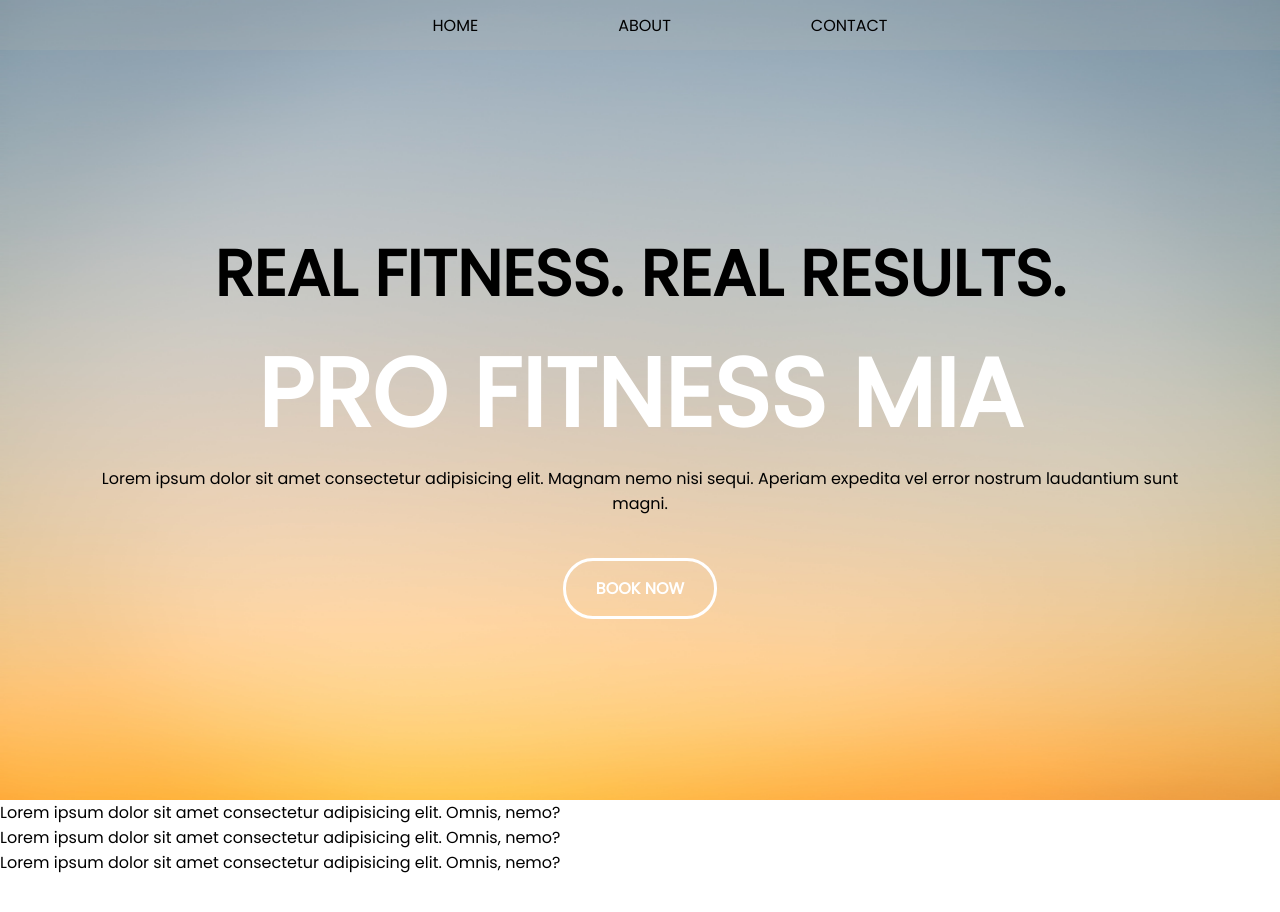
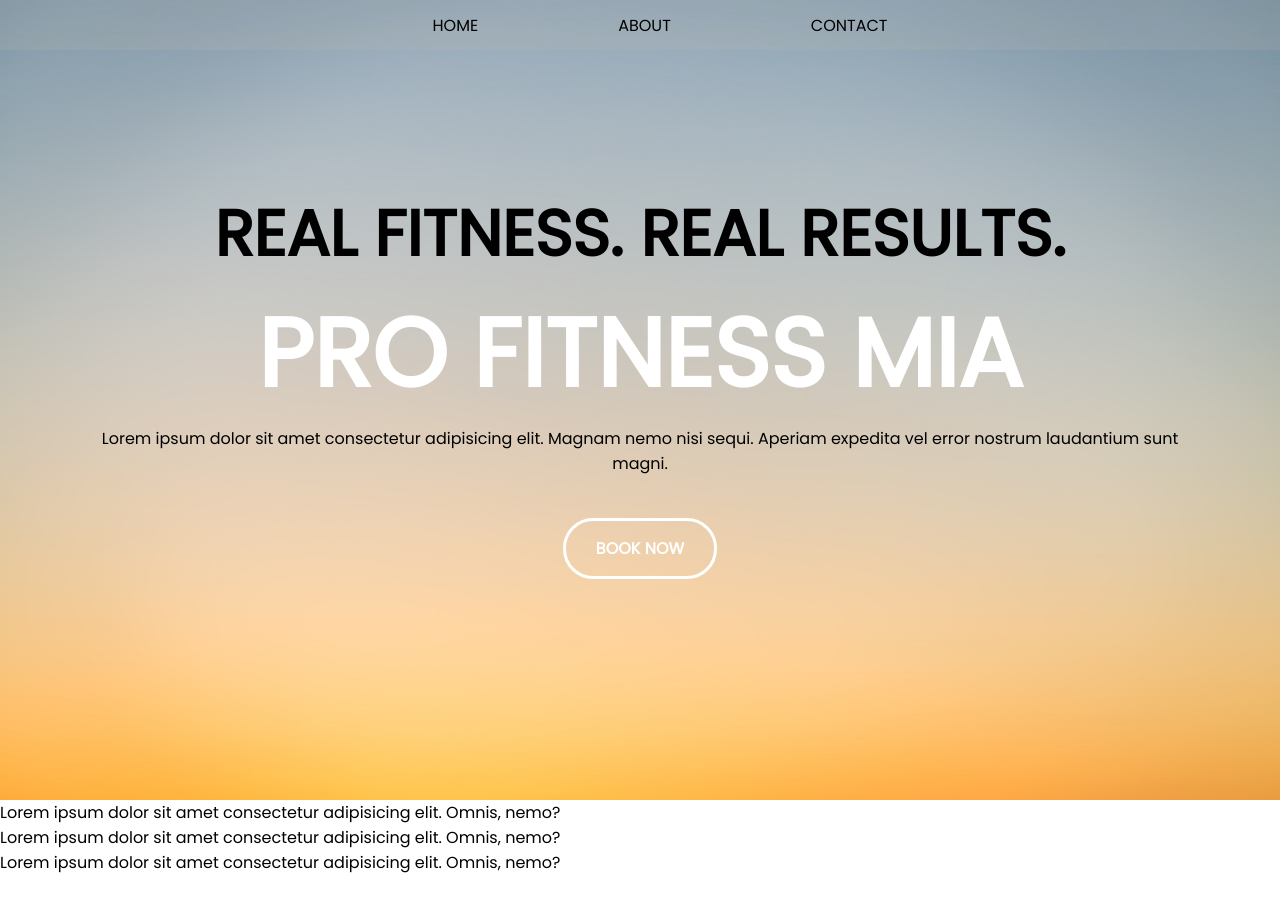
Before and after one commit to melissaarrington1/pro-fitness-mia, a plain HTML site: page index.html in a window 1280 px wide. Shown: the top 912 px of the page. Drawn offline with Linux system fonts and the light colour scheme.

Commit message:
changes to hero

```diff
--- a/style.css
+++ b/style.css
@@ -60,7 +60,7 @@ li:hover {
   text-align: center;
   position: relative;
   width: 100%;
-  padding: 11rem 5rem;
+  padding: 8.5rem 5rem;
 }
 
 .header h1 {
```
